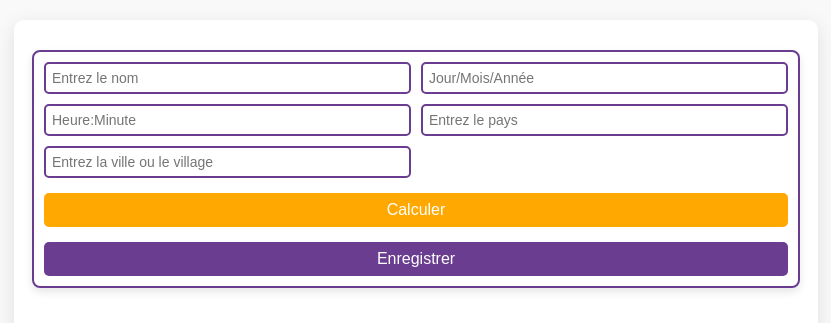
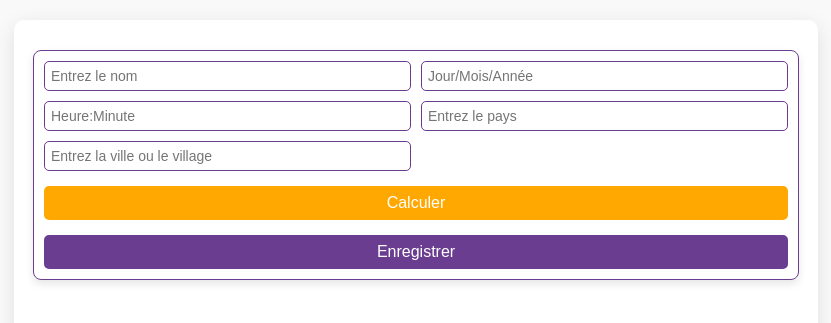
Before and after one commit to CorneliaGit-Hub/AstroProject, a Django app: template astro/astroapp/templates/birth_results.html in a window 1280 px wide. Shown: the top 323 px of the page, without its empty margins (224-1055 px from the left). Run offline with Django 5.2, Linux system fonts and the light colour scheme; the template is opened without the code that fills it: most values are stand-ins (such as "Sample title", 1, 10 or a date in 2020).

```diff
--- a/astro/astroapp/templates/wheeldisplay.html
+++ b/astro/astroapp/templates/wheeldisplay.html
@@ -22,7 +22,7 @@ body {
     width: 100%;
     max-width: 800px;
     padding: 10px; /* Réduction de l'espace autour du formulaire */
-    border: 2px solid #6A3D90;
+    border: 1px solid #6A3D90;
     border-radius: 8px;
     box-shadow: 0 4px 8px rgba(0, 0, 0, 0.1);
     margin-bottom: 10px; /* Réduit l'espace sous le formulaire */
@@ -37,7 +37,7 @@ body {
     width: 100%;
     padding: 6px; /* Réduction de l'espace interne des champs */
     border-radius: 5px;
-    border: 2px solid #6A3D90;
+    border: 1px solid #6A3D90;
     font-size: 14px;
     box-sizing: border-box;
 }
```
Also changed, not shown: astro/astroapp/views.py (+11 -3 lines).
